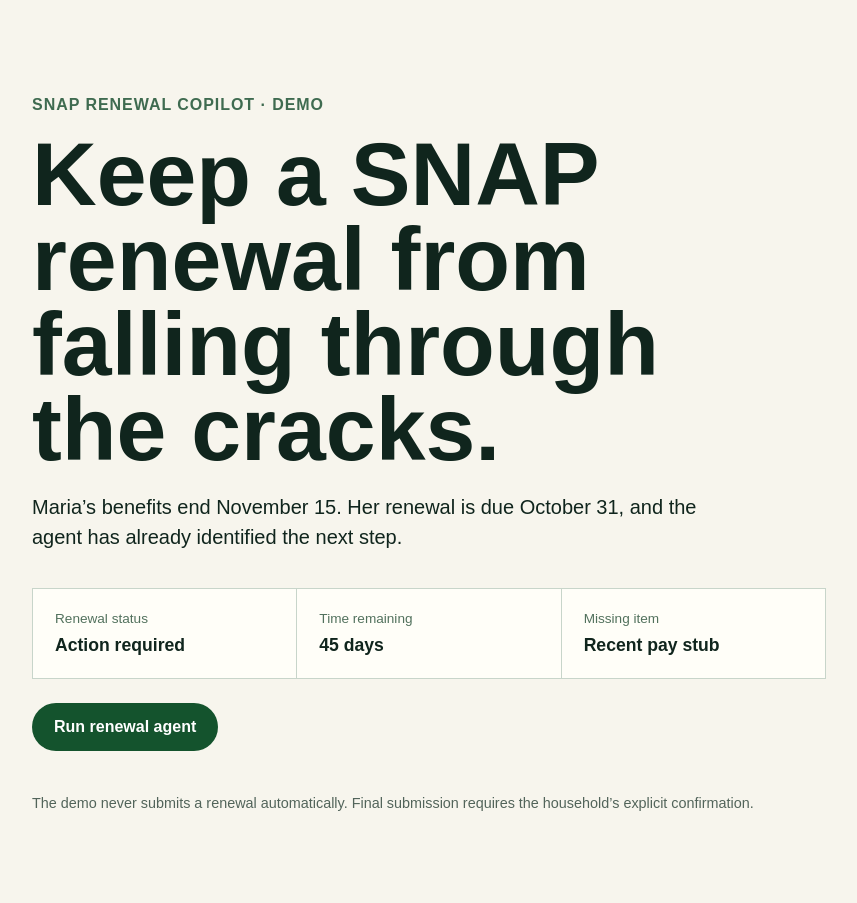
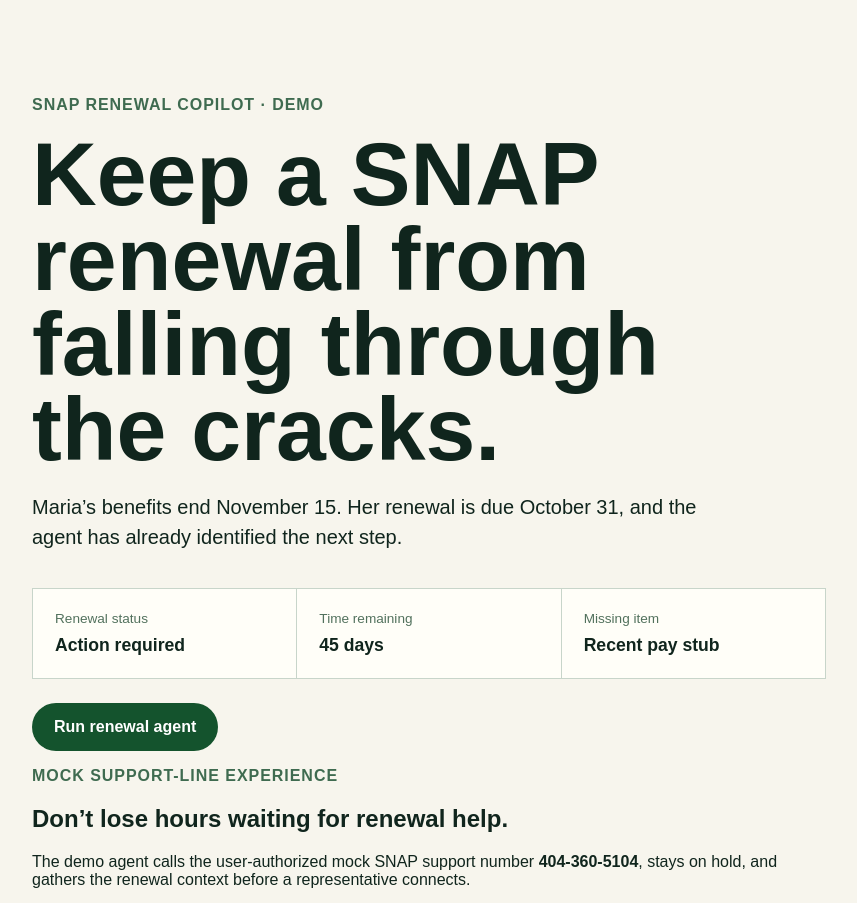
Before and after one commit to webDevShelly/snap-renewal-copilot, a Next.js app: page / in a window 1280 px wide. Shown: the top 903 px of the page, without its empty margins (211-1068 px from the left). Built offline with nearby package versions, Linux system fonts and the light colour scheme.

Commit message:
Add mock SNAP support hold flow

```diff
--- a/src/app/page.tsx
+++ b/src/app/page.tsx
@@ -7,12 +7,18 @@ type AgentAction = { type: string; document?: { label: string; dueDate?: string
 export default function Home() {
   const [action, setAction] = useState<AgentAction | null>(null);
   const [loading, setLoading] = useState(false);
+  const [callStatus, setCallStatus] = useState<"idle" | "holding" | "connected">("idle");
 
   async function runAgent() {
     setLoading(true);
     const response = await fetch("/api/agent/run", { method: "POST" });
     setAction(await response.json());
     setLoading(false);
+  }
+
+  function startMockCall() {
+    setCallStatus("holding");
+    window.setTimeout(() => setCallStatus("connected"), 3500);
   }
 
   return <main>
@@ -30,6 +36,14 @@ export default function Home() {
       {action.type === "SEND_DOCUMENT_REQUEST" && <p>Request <b>{action.document?.label}</b> by {action.document?.dueDate}. Demo upload link: <code>{action.uploadUrl}</code></p>}
       {action.type === "CREATE_RENEWAL_DRAFT" && <p>Created a renewal draft: <code>{action.draftId}</code></p>}
     </section>}
+    <section className="call-card">
+      <p className="eyebrow">Mock support-line experience</p>
+      <h2>Don’t lose hours waiting for renewal help.</h2>
+      <p>The demo agent calls the user-authorized mock SNAP support number <b>404-360-5104</b>, stays on hold, and gathers the renewal context before a representative connects.</p>
+      {callStatus === "idle" && <button onClick={startMockCall}>Simulate SNAP support call</button>}
+      {callStatus === "holding" && <p className="call-status">On hold · Agent is collecting Maria’s renewal status and missing-document details…</p>}
+      {callStatus === "connected" && <p className="call-status connected">Representative connected · Agent is ready with a concise renewal summary.</p>}
+    </section>
     <p className="fine-print">The demo never submits a renewal automatically. Final submission requires the household’s explicit confirmation.</p>
   </main>;
 }
```
